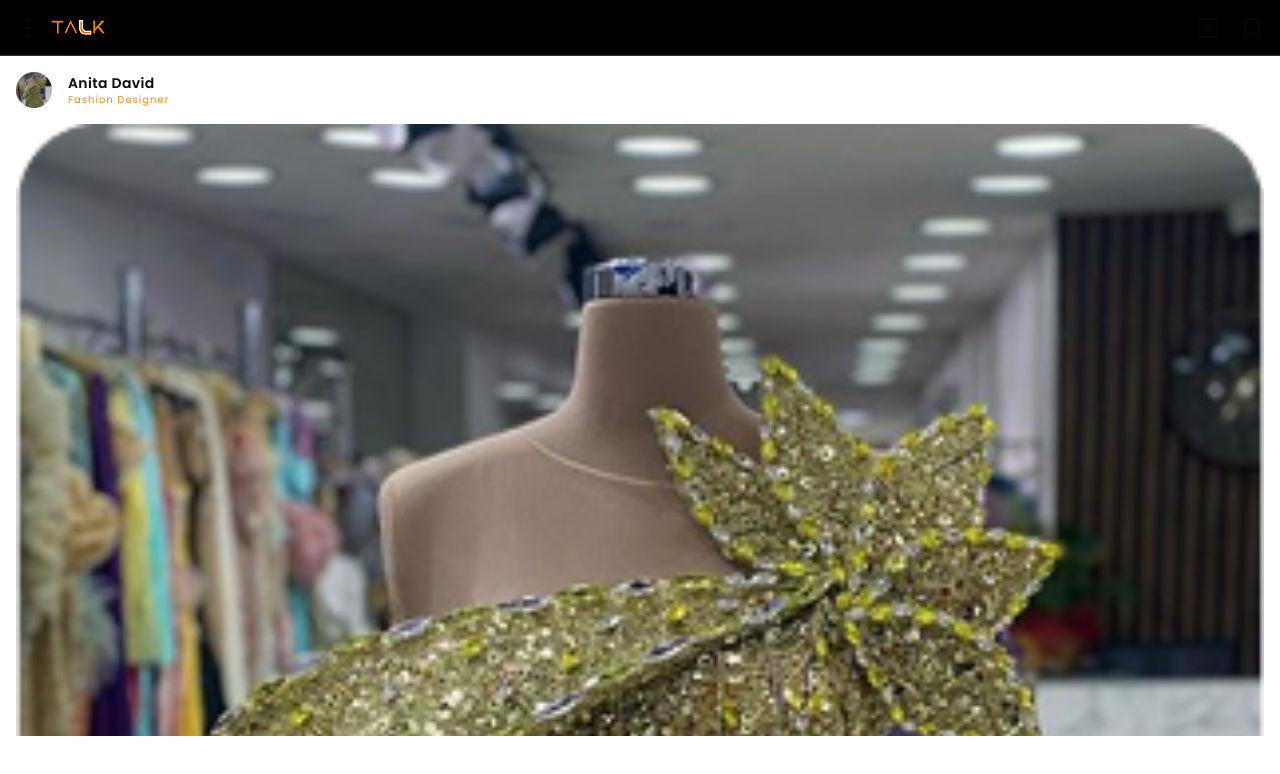
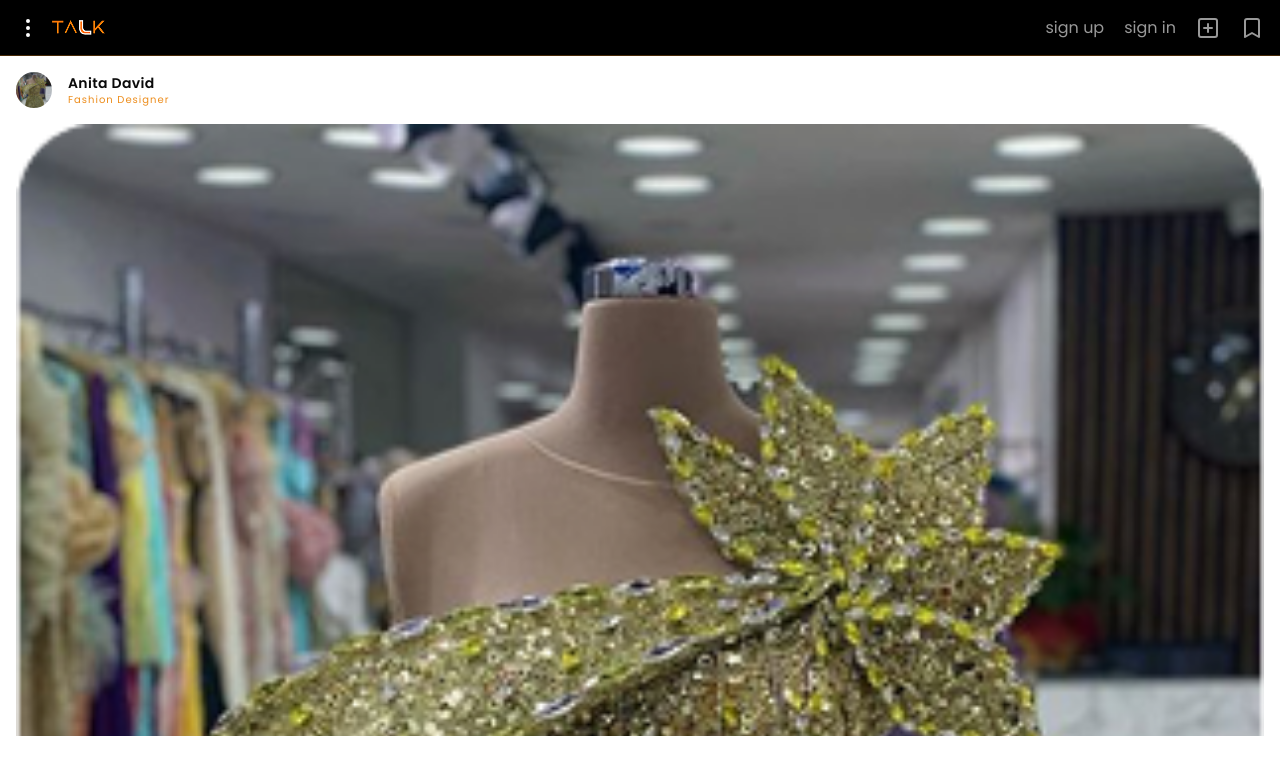
Before and after one commit to dk-okonkwo/talk, a React (Vite) app: page / in a window 1280 px wide. Shown: the top 774 px of the page. Built offline with nearby package versions, Linux system fonts and the light colour scheme.

Commit message:
sign-in done

```diff
--- a/src/routes/index.tsx
+++ b/src/routes/index.tsx
@@ -1,6 +1,6 @@
 import PostCard from '@/components/PostCard'
 // import { Link } from '@tanstack/react-router'
-import { createFileRoute } from '@tanstack/react-router'
+import { createFileRoute, Link } from '@tanstack/react-router'
 import { Bookmark, EllipsisVertical, SquarePlus } from 'lucide-react'
 
 export const Route = createFileRoute('/')({
@@ -11,12 +11,14 @@ export const Route = createFileRoute('/')({
 function Index() {
   return (
     <div className="relative h-[92vh] overflow-scroll">
-      <header className='sticky top-0 px-4 py-2.5 bg-black flex justify-between border-b border-main/30 '>
+      <header className='sticky top-0 px-4 py-2.5 bg-black text-white flex justify-between border-b border-main/30 '>
         <div className='flex  items-center'>
           <EllipsisVertical/>
           <img src='/images/talk-text.png' alt='talk text logo'/>
         </div>
         <div className='flex gap-5 items-center opacity-60'>
+          <Link to='/sign-up'>sign up</Link>
+          <Link to='/sign-in'>sign in</Link>
           <SquarePlus/>
           <Bookmark/>
         </div>
--- a/src/routes/sign-in.tsx
+++ b/src/routes/sign-in.tsx
@@ -65,7 +65,8 @@ function RouteComponent() {
         <p className='absolute left-1/2 top-1/2 -translate-x-1/2 -translate-y-1/2 bg-background px-0.5'>OR</p>
       </div>
       <Form {...form}>
-        <form onSubmit={form.handleSubmit(onSubmit)} className="flex flex-col w-full gap-5">
+        <form onSubmit={form.handleSubmit(onSubmit)} className="flex-1 flex flex-col justify-between w-full *:w-full ">
+          <div className='space-y-5'>
 
             <CustomFormField
               control={form.control}
@@ -84,7 +85,7 @@ function RouteComponent() {
                 placeholder='Enter your Password'
                 type='password'
               />
-            <p className='text-right text-white/50 text-xs font-light'>Forgot Password ?</p>
+              <p className='text-right text-black/80 text-xs font-light'>Forgot Password ?</p>
             </div>
             <CustomFormField
               control={form.control}
@@ -92,15 +93,18 @@ function RouteComponent() {
               fieldType={FormFieldType.CHECKBOX}
               label={<p className='text-sm'>Remember me</p>}
             />
-
-          <Button  disabled={isLoading} className={'text-base py-5  tracking-wide text-white rounded-full mt-3 bg-main'}>
+          </div>
+          <div className='space-y-2'>
+            <Button  disabled={isLoading} className={'text-base py-5 w-full tracking-wide text-white rounded-lg mt-3 bg-main hover:bg-main/90'}>
               {isLoading ?(
                 'Logging In...'
               ):
                 'Log In'
               }
             </Button>
-          <p className='text-white/70 text-sm tracking-wide'>Don&apos;t have an account ? <Link to='/sign-up' className='text-main underline'>Sign-Up</Link></p>
+            <p className='text-black/70 text-sm tracking-wide'>Don&apos;t have an account ? <Link to='/sign-up' className='text-main underline'>Sign-Up</Link></p>
+
+          </div>
         </form>
       </Form>
     </main>
```
Lines whose indentation alone changed are shown as unchanged.
